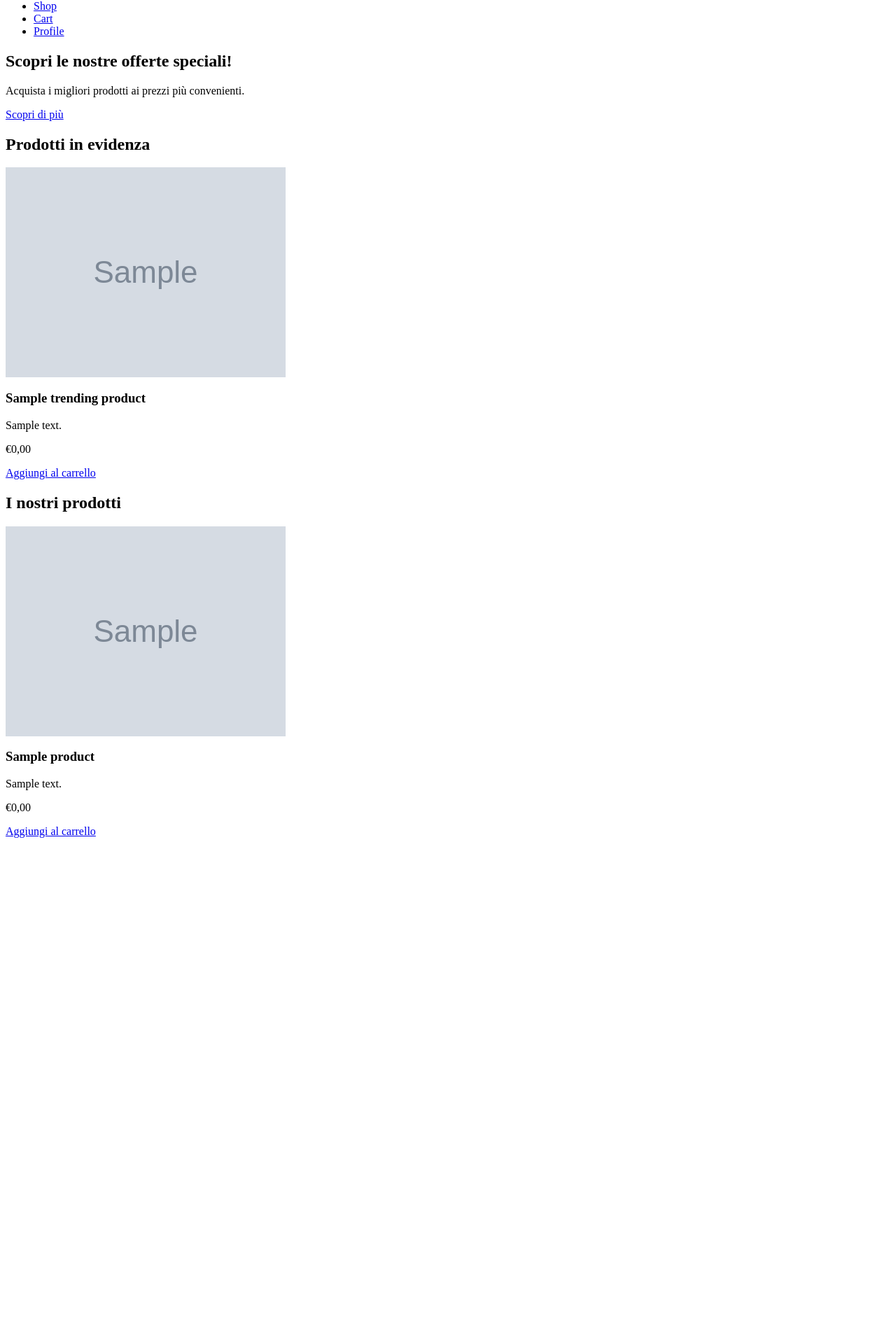
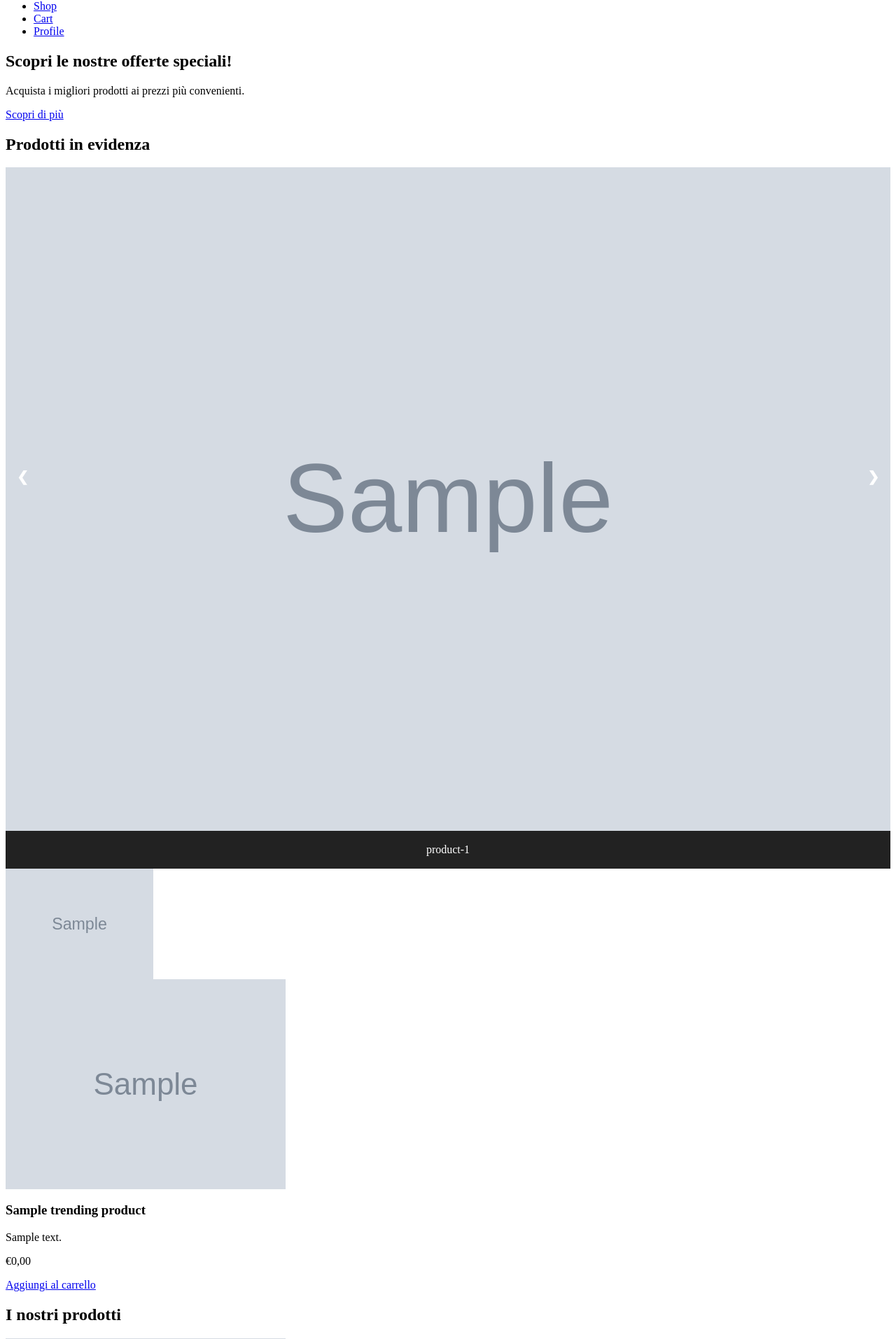
Before and after one commit to Morsu7/Miaoh, a PHP site: template src/views/home/home.php in a window 1280 px wide. Shown: the part 1004-2917 px from the top of the page at 70% size. Before the commit the page ends 2201 px from the top, so only its background shows below. Run offline with PHP 8.4, Linux system fonts and the light colour scheme; data comes from the database, SQL or seed files in the repository; the template is opened without the code that fills it: most values are stand-ins (such as "Sample title", 1, 10 or a date in 2020); grey boxes marked "Sample" are stand-in pictures; some libraries are stand-ins or nearby versions.

Commit message:
aggiunta slideshow dei prodotti in evidenza

```diff
--- /dev/null
+++ b/public/script/home.js
@@ -0,0 +1,30 @@
+let slideIndex = 1;
+showSlides(slideIndex);
+
+// Next/previous controls
+function plusSlides(n) {
+  showSlides(slideIndex += n);
+}
+
+// Thumbnail image controls
+function currentSlide(n) {
+  showSlides(slideIndex = n);
+}
+
+function showSlides(n) {
+  let i;
+  let slides = document.getElementsByClassName("trending-slide");
+  let dots = document.getElementsByClassName("demo");
+  let captionText = document.getElementById("caption");
+  if (n > slides.length) {slideIndex = 1}
+  if (n < 1) {slideIndex = slides.length}
+  for (i = 0; i < slides.length; i++) {
+    slides[i].style.display = "none";
+  }
+  for (i = 0; i < dots.length; i++) {
+    dots[i].className = dots[i].className.replace(" active", "");
+  }
+  slides[slideIndex-1].style.display = "block";
+  dots[slideIndex-1].className += " active";
+  captionText.innerHTML = dots[slideIndex-1].alt;
+}
--- /dev/null
+++ b/public/style/home.css
@@ -0,0 +1,77 @@
+* {
+    box-sizing: border-box;
+  }
+
+/* Position the image container (needed to position the left and right arrows) */
+.container {
+position: relative;
+}
+
+/* Hide the images by default */
+.mySlides {
+display: none;
+}
+
+/* Add a pointer when hovering over the thumbnail images */
+.cursor {
+cursor: pointer;
+}
+
+/* Next & previous buttons */
+.prev,
+.next {
+cursor: pointer;
+position: absolute;
+top: 40%;
+width: auto;
+padding: 16px;
+margin-top: -50px;
+color: white;
+font-weight: bold;
+font-size: 20px;
+border-radius: 0 3px 3px 0;
+user-select: none;
+-webkit-user-select: none;
+}
+
+/* Position the "next button" to the right */
+.next {
+right: 0;
+border-radius: 3px 0 0 3px;
+}
+
+/* On hover, add a black background color with a little bit see-through */
+.prev:hover,
+.next:hover {
+background-color: rgba(0, 0, 0, 0.8);
+}
+
+/* Container for image text */
+.caption-container {
+text-align: center;
+background-color: #222;
+padding: 2px 16px;
+color: white;
+}
+
+.row:after {
+content: "";
+display: table;
+clear: both;
+}
+
+/* Six columns side by side */
+.column {
+float: left;
+width: 16.66%;
+}
+
+/* Add a transparency effect for thumnbail images */
+.demo {
+opacity: 0.6;
+}
+
+.active,
+.demo:hover {
+opacity: 1;
+}
--- a/src/views/home/home.php
+++ b/src/views/home/home.php
@@ -1,3 +1,5 @@
+<link rel="stylesheet" href="public/style/home.css">
+
 <section class="hero text-center py-5 bg-light">
     <div class="container">
         <h2>Scopri le nostre offerte speciali!</h2>
@@ -10,6 +12,34 @@
     <div class="container">
         <?php if(count($trending_products) > 0){ ?>
         <h2 class="text-center mb-4">Prodotti in evidenza</h2>
+        <!-- Container for the image gallery -->
+        <div class="container">
+
+            <!-- Full-width images with number text -->
+            <?php foreach($trending_products as $product){ ?>
+                <div class="trending-slide">
+                    <img src="<?php echo IMAGE_PATH . 'productimages/' . $product->getId() . '.' . $product->getImg1(); ?>" style="width:100%">
+                </div>
+            <?php } ?>
+
+            <!-- Next and previous buttons -->
+            <a class="prev" onclick="plusSlides(-1)">&#10094;</a>
+            <a class="next" onclick="plusSlides(1)">&#10095;</a>
+
+            <!-- Image text -->
+            <div class="caption-container">
+                <p id="caption"></p>
+            </div>
+
+            <!-- Thumbnail images -->
+            <div class="row">
+                <?php $count = 1; foreach($trending_products as $product){ ?>
+                    <div class="column">
+                        <img  class="demo cursor"  src="<?php echo IMAGE_PATH . 'productimages/' . $product->getId() . '.' . $product->getImg1(); ?>" style="width:100%" onclick="currentSlide(<?php echo $count++; ?>)" alt="product-<?php echo $product->getId()?>"/>
+                    </div>
+                <?php } ?>
+            </div>
+        </div>
 
         <div class="row">
             <?php
@@ -69,3 +99,5 @@
         </div>
     </div>
 </section>
+
+<script src="public/script/home.js"></script>
```
